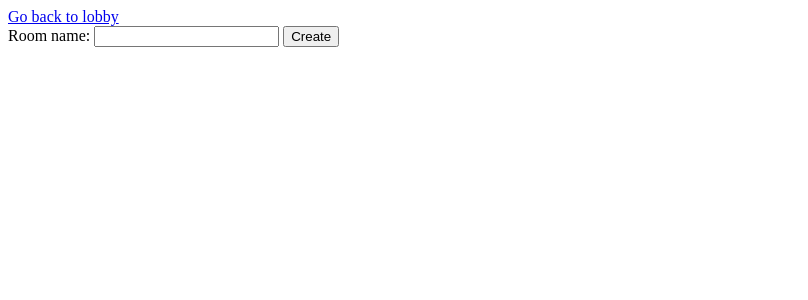
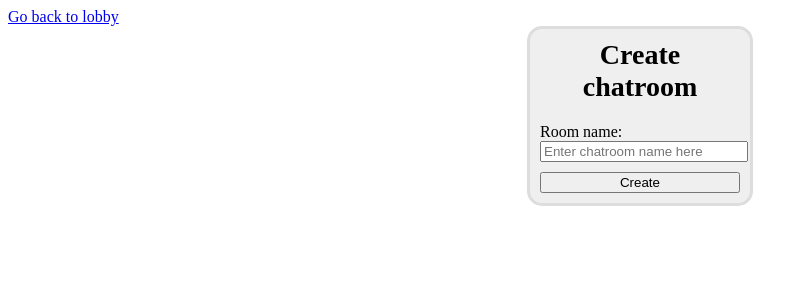
Before and after one commit to AvonGenesis/rawr_chat, a PHP site: page /create.php in a window 1280 px wide. Shown: the top 300 px of the page, without its empty margins (0-808 px from the left). Run offline with PHP 8.4, Linux system fonts and the light colour scheme.

Commit message:
Add CSS for creating chatrooms

```diff
--- a/create.php
+++ b/create.php
@@ -2,7 +2,10 @@
 <html>
     <head>
         <meta http-equiv="Content-Type" content="text/html; charset=UTF-8">
-        <title></title>
+        <title>Create Chatroom</title>
+        <link rel="stylesheet" type="text/css" href="css/base.css"/>
+        <link rel="stylesheet" type="text/css" href="css/create_chatroom.css"/>
+
     </head>
     <body>
         <?php
@@ -15,12 +18,15 @@
         }
 
         else {?>
-        <form action="create.php" method="post">
-            Room name:
-            <input type="text" name="roomname" />
-            <input type="submit" value="Create" />
-        </form>
-
+        <div id="create-chatroom">
+            <form action="create.php" method="post">
+                <div id="create-room">Create chatroom</div>
+                <div id="room-name">Room name:</br>
+                    <input type="text" name="roomname" placeholder="Enter chatroom name here"/></br>
+                </div>
+                <input id ="submit" type="submit" value="Create" />
+            </form>
+        </div>
         <?php
         }
         ?>
--- /dev/null
+++ b/css/create_chatroom.css
@@ -0,0 +1,27 @@
+#create-room {
+    text-align: center;
+    font-weight: bold;
+    font-size: 28px;
+    padding-bottom: 20px;
+}
+
+#create-chatroom {
+    width: 200px;
+    margin-left: auto;
+    margin-right: auto;
+    padding: 10px;
+    border-style: solid;
+    border-color: #DDDDDD;
+    border-width: 3px;
+    border-radius: 15px;
+    background-color: #EFEFEF;
+}
+
+input {
+    width: 100%;
+}
+
+input#submit {
+    margin-top: 10px;
+    width: 100%;
+}
```
